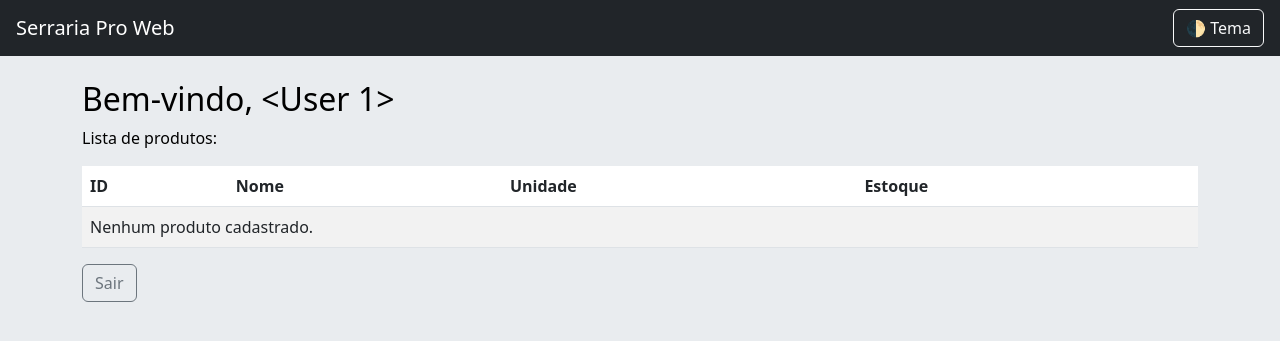
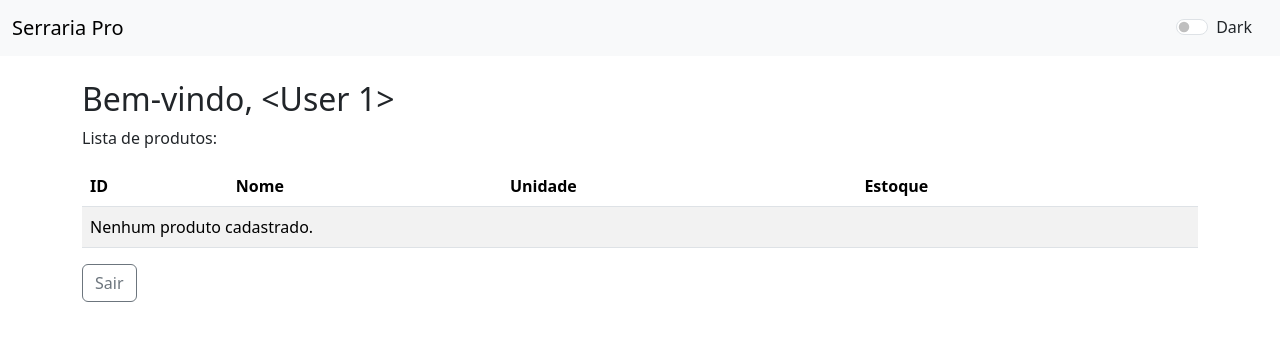
Before and after one commit to clebersondcamargo-cmyk/serraria-pro-web, a Flask app: page /dashboard in a window 1280 px wide. Shown: the top 341 px of the page. Run offline with Flask 3, Linux system fonts and the light colour scheme; the visitor is signed in with stand-in values (Sample User, id 1).

Commit message:
Update base.html

```diff
--- a/templates/base.html
+++ b/templates/base.html
@@ -1,37 +1,56 @@
-<!DOCTYPE html>
-<html lang="pt-BR" data-bs-theme="light">
+<!doctype html>
+<html lang="pt-br" data-theme="light">
   <head>
-    <meta charset="UTF-8">
-    <title>{{ title if title else "Sistema" }}</title>
-    <link href="https://cdn.jsdelivr.net/npm/bootstrap@5.3.0/dist/css/bootstrap.min.css" rel="stylesheet">
-    <link rel="stylesheet" href="{{ url_for('static', filename='style.css') }}">
+    <meta charset="utf-8" />
+    <meta name="viewport" content="width=device-width, initial-scale=1" />
+    <title>Serraria Pro</title>
+
+    <!-- Bootstrap 5 CDN -->
+    <link href="https://cdn.jsdelivr.net/npm/bootstrap@5.3.2/dist/css/bootstrap.min.css" rel="stylesheet" />
+    <link href="/static/style.css" rel="stylesheet" />
   </head>
-<body class="bg-body-secondary">
-
-<nav class="navbar navbar-expand-lg navbar-dark bg-dark px-3">
-    <a class="navbar-brand" href="#">Serraria Pro Web</a>
-
-    <button class="btn btn-outline-light ms-auto" onclick="toggleTheme()">🌓 Tema</button>
+  <body>
+    <nav class="navbar navbar-expand-lg navbar-light bg-light" id="main-nav">
+      <div class="container-fluid">
+        <a class="navbar-brand" href="/">Serraria Pro</a>
+        <div class="d-flex align-items-center">
+          <div class="form-check form-switch me-3">
+            <input class="form-check-input" type="checkbox" id="themeToggle">
+            <label class="form-check-label" for="themeToggle">Dark</label>
+          </div>
+        </div>
+      </div>
     </nav>
 
-<div class="container py-4">
-    {% with messages = get_flashed_messages(with_categories=true) %}
-      {% if messages %}
-        {% for category, msg in messages %}
-          <div class="alert alert-{{ category }}">{{ msg }}</div>
-        {% endfor %}
-      {% endif %}
-    {% endwith %}
+    <main class="container my-4">
+      {% block content %}{% endblock %}
+    </main>
 
-    {% block content %}{% endblock %}
-</div>
-
+    <script src="https://cdn.jsdelivr.net/npm/bootstrap@5.3.2/dist/js/bootstrap.bundle.min.js"></script>
     <script>
-function toggleTheme() {
-    const html = document.documentElement;
-    html.dataset.bsTheme = html.dataset.bsTheme === "light" ? "dark" : "light";
+      // tema persistente
+      const toggle = document.getElementById('themeToggle');
+      function applyTheme(t) {
+        document.documentElement.setAttribute('data-theme', t);
+        // ajustar navbar
+        const nav = document.getElementById('main-nav');
+        if (t === 'dark') {
+          nav.classList.remove('navbar-light', 'bg-light');
+          nav.classList.add('navbar-dark', 'bg-dark');
+          toggle.checked = true;
+        } else {
+          nav.classList.remove('navbar-dark', 'bg-dark');
+          nav.classList.add('navbar-light', 'bg-light');
+          toggle.checked = false;
         }
+      }
+      const saved = localStorage.getItem('theme') || 'light';
+      applyTheme(saved);
+      toggle && toggle.addEventListener('change', (e) => {
+        const theme = e.target.checked ? 'dark' : 'light';
+        localStorage.setItem('theme', theme);
+        applyTheme(theme);
+      });
     </script>
-
   </body>
 </html>
```
Lines whose indentation alone changed are shown as unchanged.
